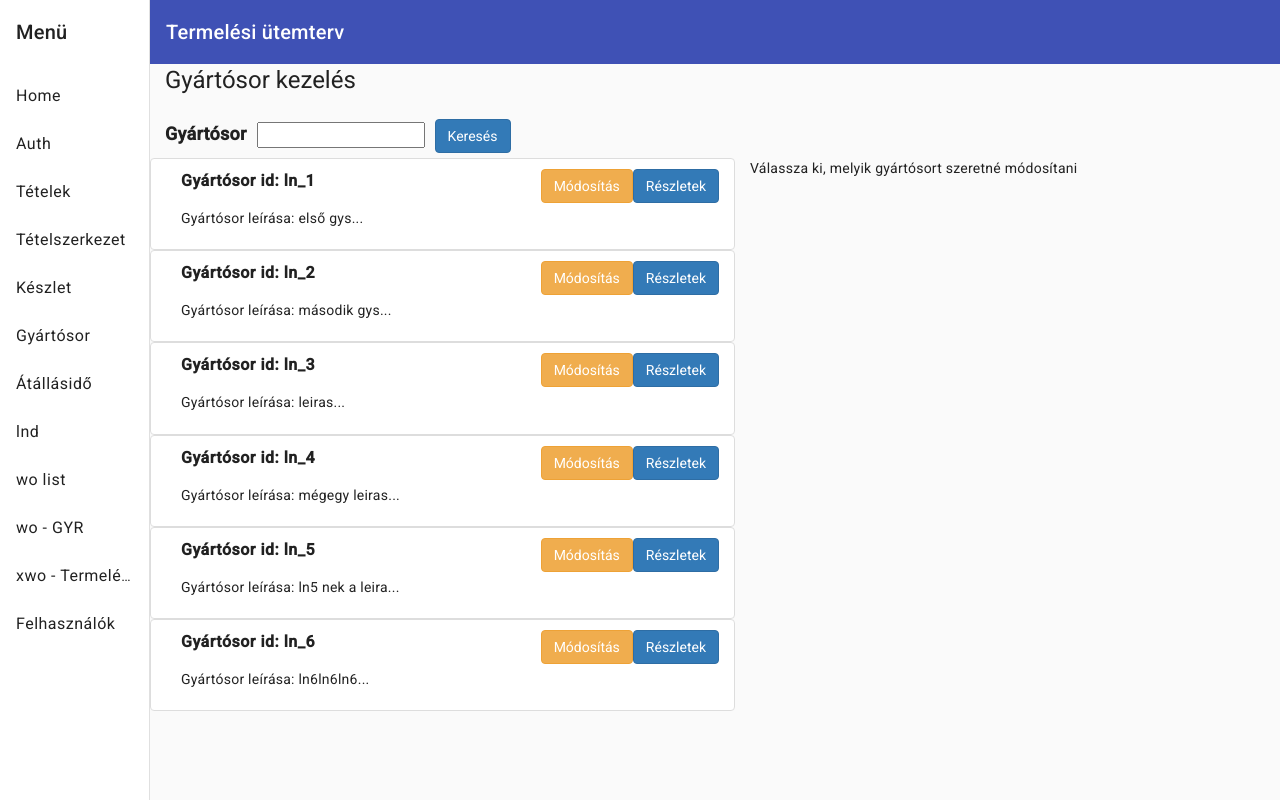
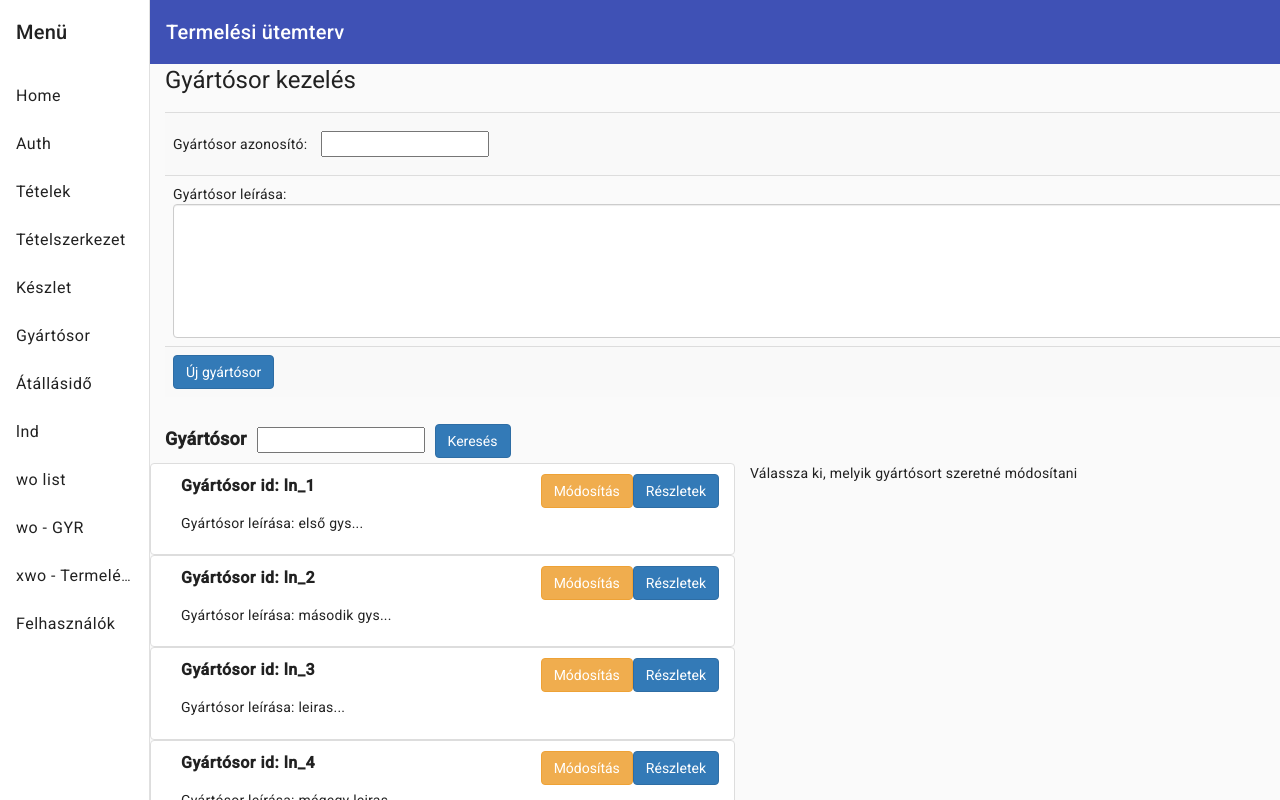
Before and after one commit to rohacsidana/Szakdolgozat_Termelesi_Utemterv_2023, an Angular app: page /line in a window 1280 px wide. Built offline with nearby package versions, Linux system fonts and the light colour scheme.

Commit message:
új gys form

```diff
--- a/src/app/ln/ln.component.html
+++ b/src/app/ln/ln.component.html
@@ -1,6 +1,44 @@
 <div class="container">
   <h1>Gyártósor kezelés</h1>
-  <label for="gyartosor" style="font-size: large;">Gyártósor</label>
+
+  <div>
+    <form #f="ngForm">
+      <table class="table table-striped">
+        <tbody>
+          <tr>
+            <td>Gyártósor azonosító:
+              <input
+              type="text"
+              name="azon"
+              ngModel/>
+            </td>
+          </tr>
+          <tr>
+            <td>
+              Gyártósor leírása:
+              <textarea
+                type="text"
+                id="ujLeiras"
+                class="form-control"
+                rows="6"
+                style="resize: none"
+                name="desc"
+                ngModel
+              ></textarea>
+            </td>
+          </tr>
+          <tr>
+            <td>
+              <button type="submit" class="btn btn-primary">
+                Új gyártósor
+              </button>
+            </td>
+          </tr>
+        </tbody>
+      </table>
+    </form>
+  </div>
+  <label for="gyartosor" style="font-size: large">Gyártósor</label>
   <input type="text" id="gyartosor" class="form-controll" />
   <button type="button" class="btn btn-primary">Keresés</button>
   <div class="row">
```
